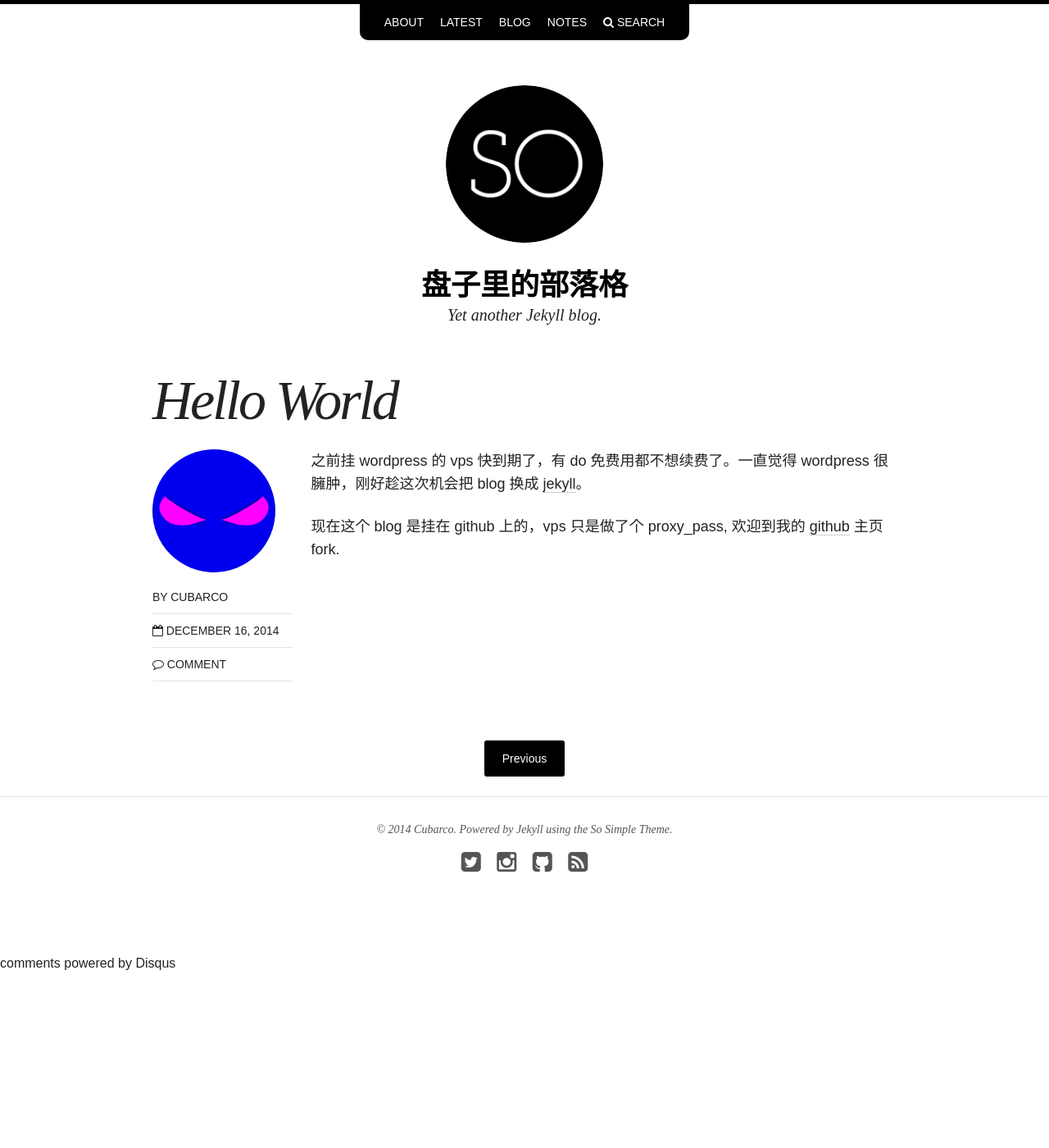
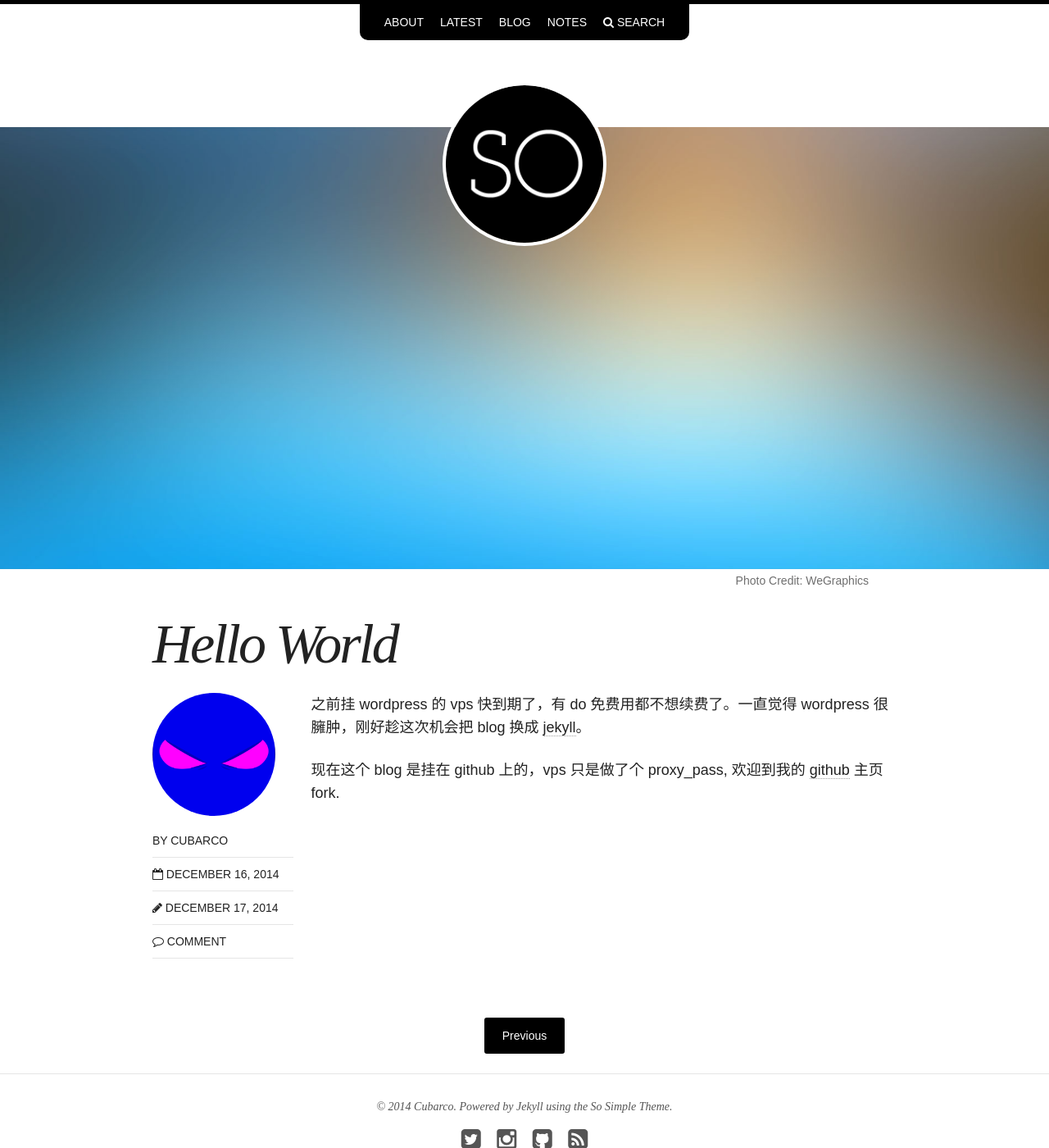
Before and after one commit to cubarco/cubarco.github.io-archived, a Jekyll site: the page built from _posts/blog/2014-12-16-hello-world.md, in a window 1280 px wide and 1400 px high. Shown: the whole window at 82% size. Built offline with Jekyll 4.4.1, drawn with Linux system fonts in a browser that asks for light colours; nearby versions of some CDN libraries; comment, search, counter and statistics services are not loaded.

Commit message:
add a image

```diff
--- a/_posts/blog/2014-12-16-hello-world.md
+++ b/_posts/blog/2014-12-16-hello-world.md
@@ -1,9 +1,12 @@
 ---
 layout: post
 title: "Hello World"
-modified:
+modified: 2014-12-17
 categories: blog
-excerpt:
+image:
+  feature: so-simple-sample-image-4.jpg
+  credit: WeGraphics
+  creditlink: http://wegraphics.net/downloads/free-ultimate-blurred-background-pack/
 ---
 
 之前挂 wordpress 的 vps 快到期了，有 do 免费用都不想续费了。一直觉得 wordpress 很臃肿，刚好趁这次机会把 blog 换成 [jekyll][jekyll]。
```
